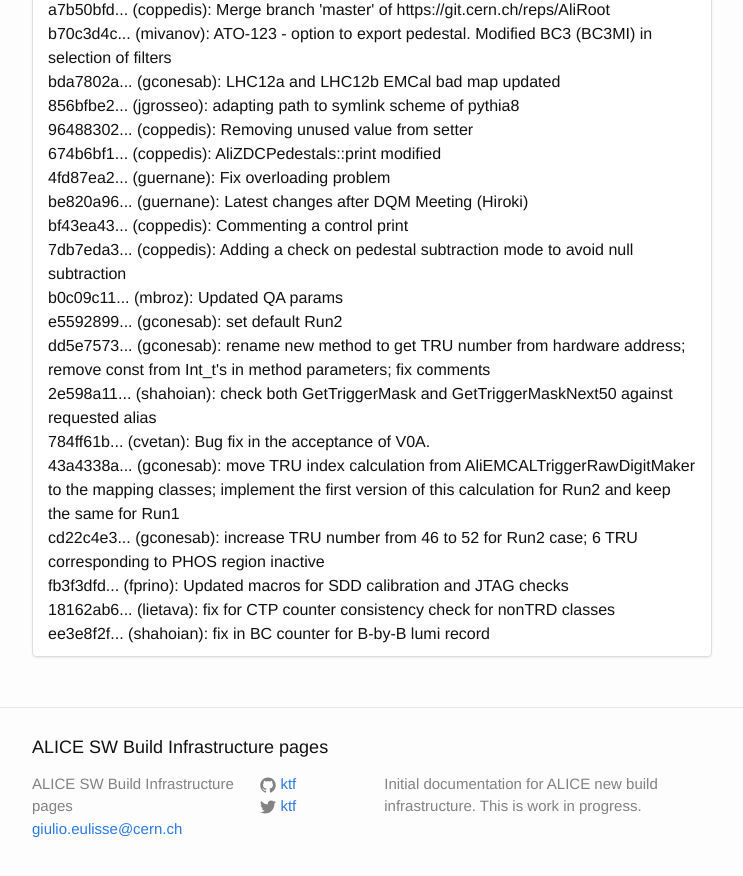
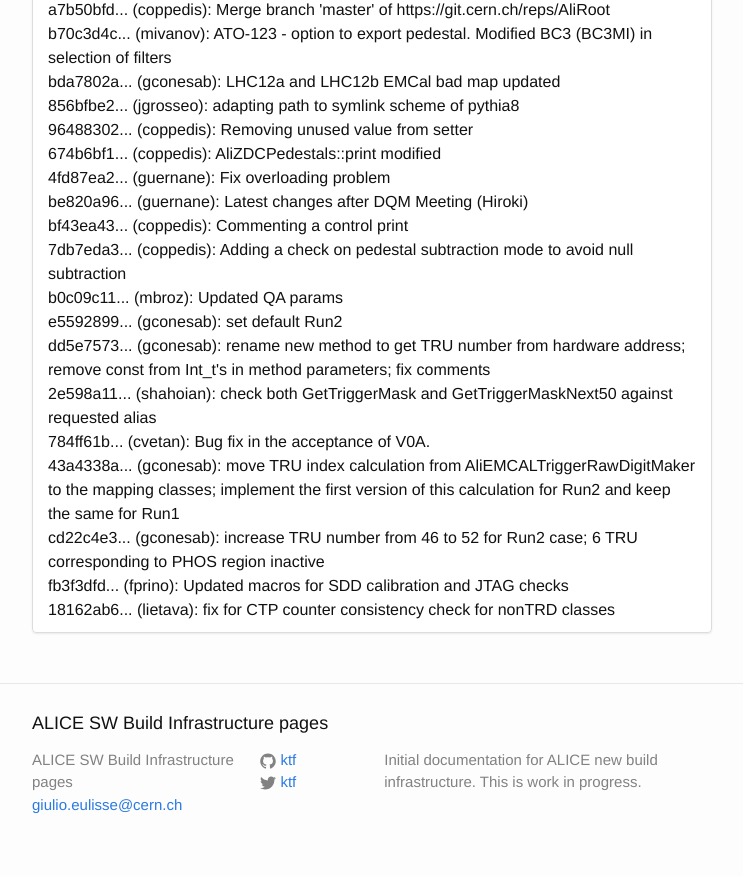
Before and after one commit to alisw/alisw.github.io, a Jekyll site: the page built from index.html, in a window 1280 px wide and 900 px high, scrolled down 4096 px. Shown: the top 876 px of the window, without its empty margins (268-1011 px from the left). Built offline with Jekyll 4.4.1, drawn with Linux system fonts in a browser that asks for light colours; nearby versions of some CDN libraries.

Commit message:
Updated results.

```diff
--- a/_data/commits-aliroot-master.yaml
+++ b/_data/commits-aliroot-master.yaml
@@ -158,8 +158,3 @@
  message: >-
     fix for CTP counter consistency check for nonTRD classes
  author: !!str lietava
--
- commit: "ee3e8f2fbf4f93e883ee8ec8540aa3f05c28c817"
- message: >-
-    fix in BC counter for B-by-B lumi record
- author: !!str shahoian
```
